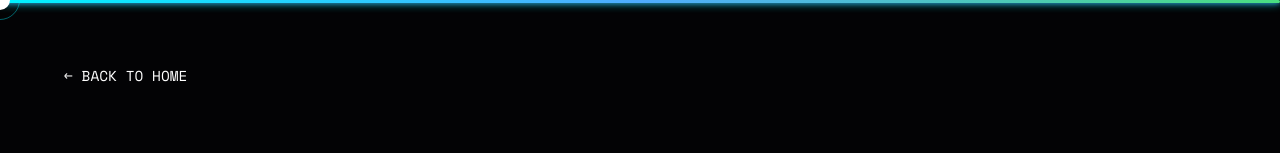
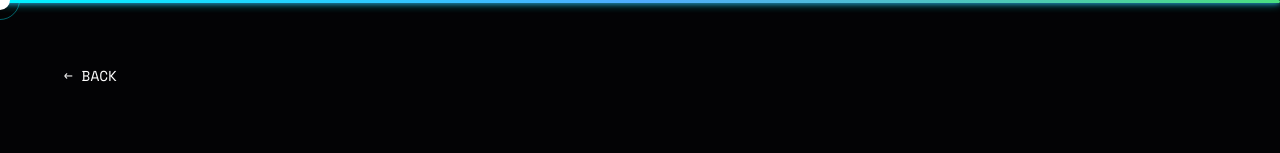
Before and after one commit to AnushaKirshna2006/Anusha_Portfolio, a React (Vite) app: page /certifications in a window 1280 px wide. Shown: the top 153 px of the page. Built offline with nearby package versions, Linux system fonts and the light colour scheme.

Commit message:
Change back button text to just BACK

```diff
--- a/src/pages/AllCertifications.jsx
+++ b/src/pages/AllCertifications.jsx
@@ -31,7 +31,7 @@ const AllCertifications = () => {
       <nav style={{ display: 'flex', justifyContent: 'space-between', alignItems: 'center', marginBottom: '4rem' }}>
         <Magnetic>
           <Link to="/#certifications" className="link-hover" style={{ fontFamily: 'var(--font-mono)', fontSize: '0.9rem', color: 'var(--fg)', textDecoration: 'none' }}>
-            &larr; BACK TO HOME
+            &larr; BACK
           </Link>
         </Magnetic>
       </nav>
--- a/src/pages/ProjectDetails.jsx
+++ b/src/pages/ProjectDetails.jsx
@@ -111,7 +111,7 @@ const ProjectDetails = () => {
       <nav style={{ marginBottom: '1.5rem', flexShrink: 0 }}>
         <Magnetic>
           <Link to="/#works" className="link-hover" style={{ fontFamily: 'var(--font-mono)', fontSize: '0.8rem', color: 'var(--fg)', textDecoration: 'none' }}>
-            ← BACK TO WORKS
+            ← BACK
           </Link>
         </Magnetic>
       </nav>
```
